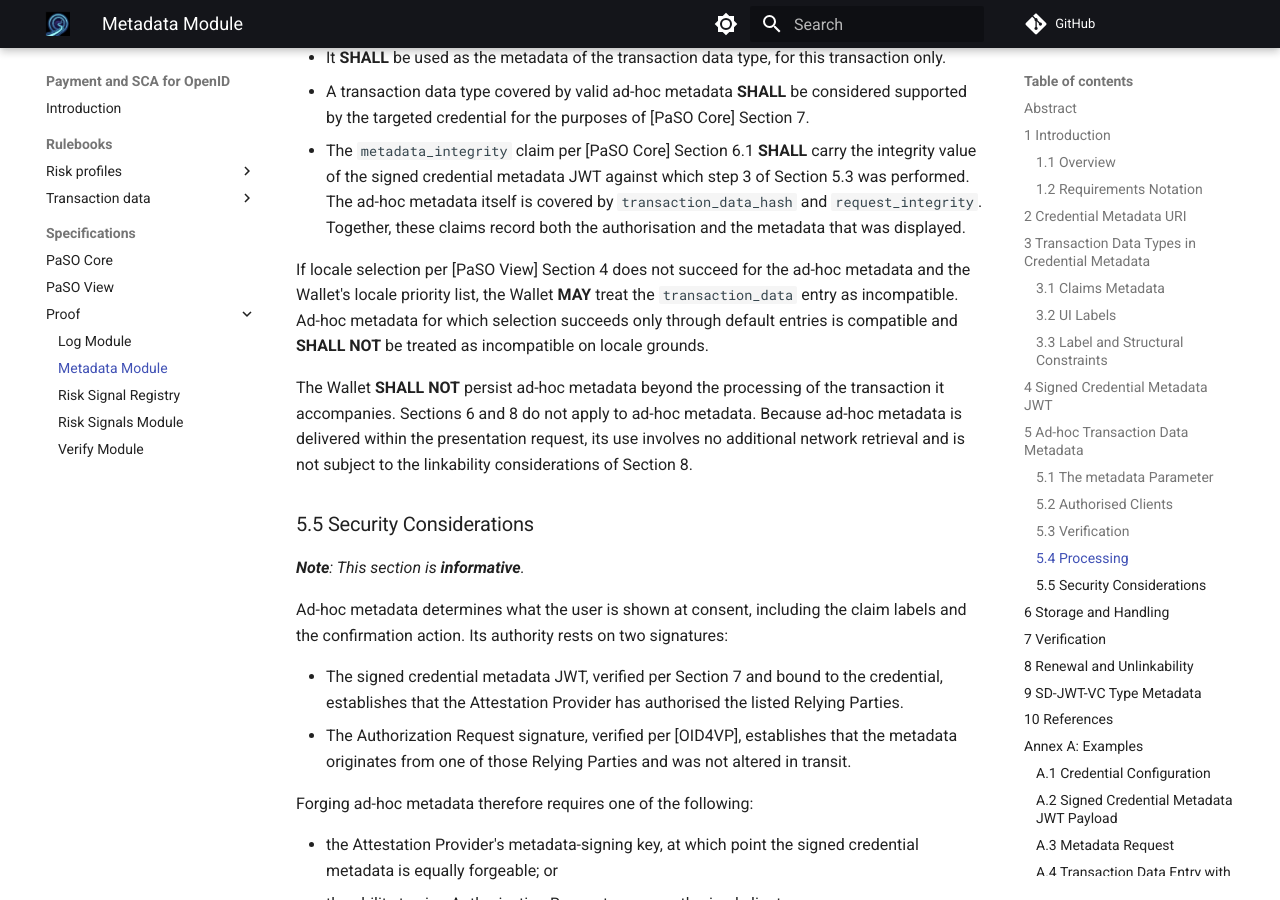
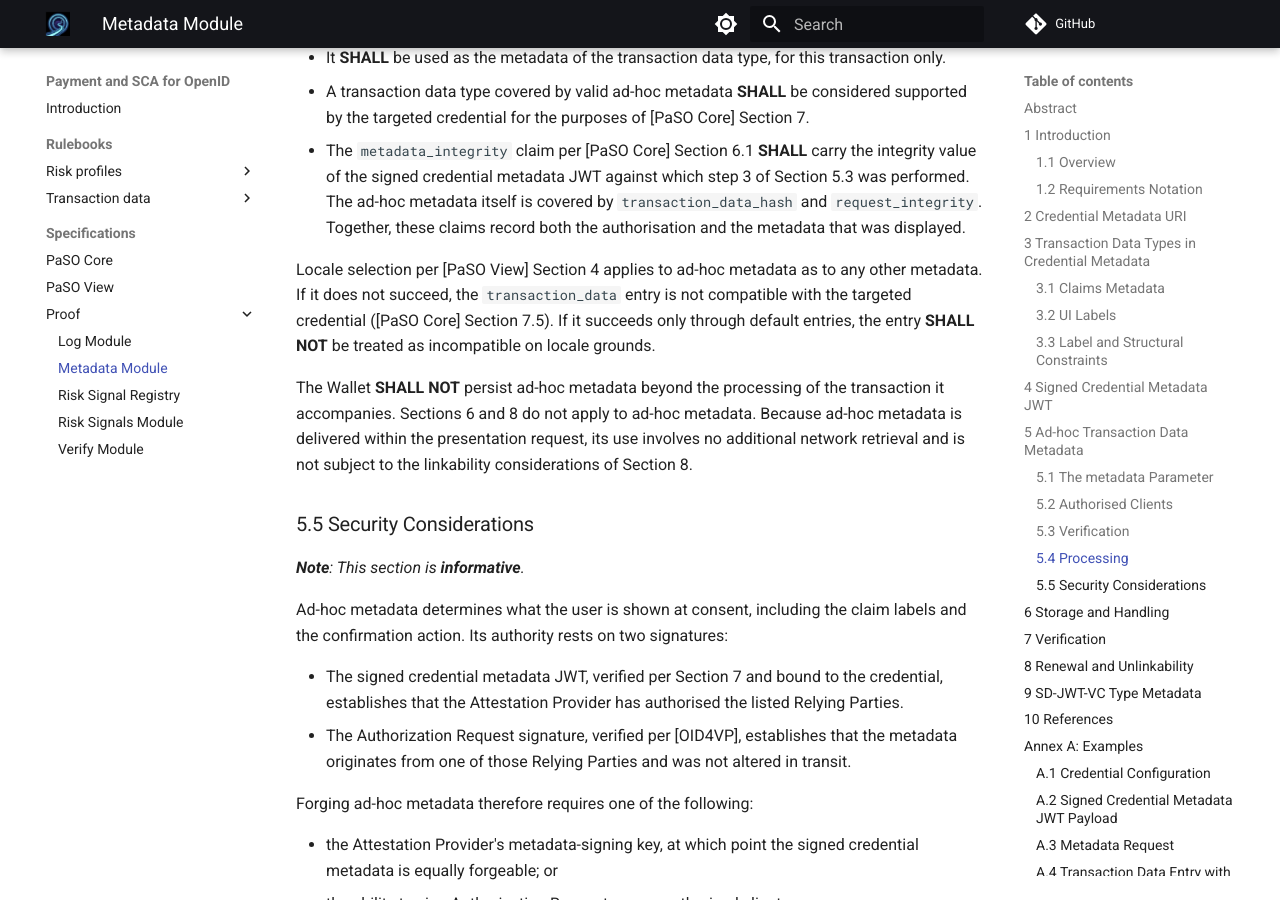
Before and after one commit to APTITUDE-Consortium/payments-and-sca-for-openid, an MkDocs documentation site: the page built from docs/specifications/proof/paso-proof-metadata.md, in a window 1280 px wide and 900 px high, scrolled down 8790 px. Built offline with MkDocs 1.6.1 and Material for MkDocs 9.7.7, drawn with Linux system fonts in a browser that asks for light colours; comment, search, counter and statistics services are not loaded; the version menu is left out.

Commit message:
docs: metadata makes ad-hoc locale failure entry-level

```diff
--- a/docs/specifications/proof/paso-proof-metadata.md
+++ b/docs/specifications/proof/paso-proof-metadata.md
@@ -181,7 +181,7 @@ Ad-hoc metadata that is valid per Section 5.3 is authoritative for the enclosing
 - A transaction data type covered by valid ad-hoc metadata **SHALL** be considered supported by the targeted credential for the purposes of [PaSO Core] Section 7.
 - The `metadata_integrity` claim per [PaSO Core] Section 6.1 **SHALL** carry the integrity value of the signed credential metadata JWT against which step 3 of Section 5.3 was performed. The ad-hoc metadata itself is covered by `transaction_data_hash` and `request_integrity`. Together, these claims record both the authorisation and the metadata that was displayed.
 
-If locale selection per [PaSO View] Section 4 does not succeed for the ad-hoc metadata and the Wallet's locale priority list, the Wallet **MAY** treat the `transaction_data` entry as incompatible. Ad-hoc metadata for which selection succeeds only through default entries is compatible and **SHALL NOT** be treated as incompatible on locale grounds.
+Locale selection per [PaSO View] Section 4 applies to ad-hoc metadata as to any other metadata. If it does not succeed, the `transaction_data` entry is not compatible with the targeted credential ([PaSO Core] Section 7.5). If it succeeds only through default entries, the entry **SHALL NOT** be treated as incompatible on locale grounds.
 
 The Wallet **SHALL NOT** persist ad-hoc metadata beyond the processing of the transaction it accompanies. Sections 6 and 8 do not apply to ad-hoc metadata. Because ad-hoc metadata is delivered within the presentation request, its use involves no additional network retrieval and is not subject to the linkability considerations of Section 8.
 
```
